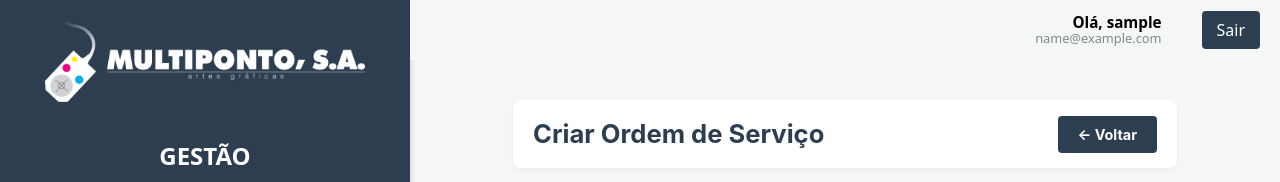
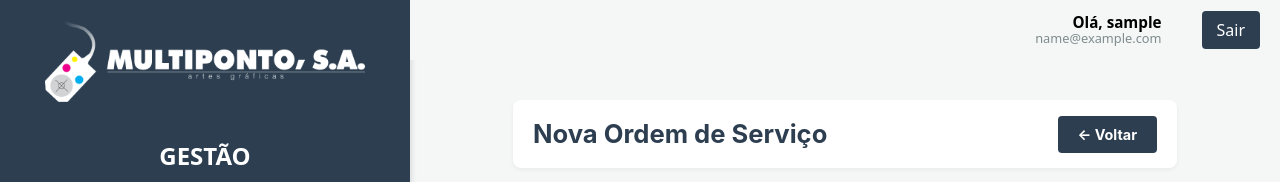
Before and after one commit to HelderOliveira77/crm-os-frontend, a React (Vite) app: page /dashboard/os/nova in a window 1280 px wide. Shown: the top 182 px of the page. Built offline with nearby package versions, Linux system fonts and the light colour scheme; sample sign-in values are in the browser's storage.

Commit message:
Atualizações Frontend 03022026 V2

```diff
--- a/src/pages/NovaOS.jsx
+++ b/src/pages/NovaOS.jsx
@@ -749,7 +749,7 @@ export default function NovaOS() {
         let newValue = value;
 
         if (camposEstritamenteNumericos.includes(name)) {
-            newValue = value.replace(/[^0-9]/g, '');
+            newValue = value === '' ? 0 : parseInt(value.replace(/[^0-9]/g, ''), 10);
         } else if (camposDecimais.includes(name)) {
             newValue = value.replace(/[^0-9.]/g, '');
             const parts = newValue.split('.');
@@ -833,7 +833,7 @@ export default function NovaOS() {
                 boxShadow: '0 2px 4px rgba(0,0,0,0.05)'
             }}>
                 <h2 style={{ color: '#2c3e50', margin: 0, fontSize: '1.6em' }}>
-                    Criar Ordem de Serviço
+                    Nova Ordem de Serviço
                 </h2>
 
                 <button
@@ -907,7 +907,7 @@ export default function NovaOS() {
                         <FormInput label="Tiragem" name="tiragem" value={formData.tiragem} onChange={handleChange} type="numeric" />
                     </SubGrid>
                     <CustomSelect
-                        label="Impressao"
+                        label="Impressão"
                         name="impressao"
                         value={formData.impressao}
                         onChange={handleChange}
```
